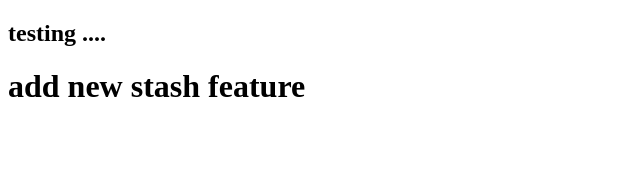
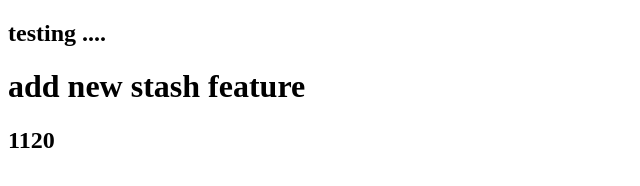
Before and after one commit to Ai-Chen-Hsieh/git_demo, a plain HTML site: page index.html in a window 1280 px wide. Shown: the full height of the page, 0-640 px from the left. Drawn offline with Linux system fonts and the light colour scheme.

Commit message:
reset practice

```diff
--- a/index.html
+++ b/index.html
@@ -9,5 +9,6 @@
 <body>
     <h2>testing ....</h2>
     <h1>add new stash feature</h1>
+    <h2>1120</h2>
 </body>
 </html>
```
